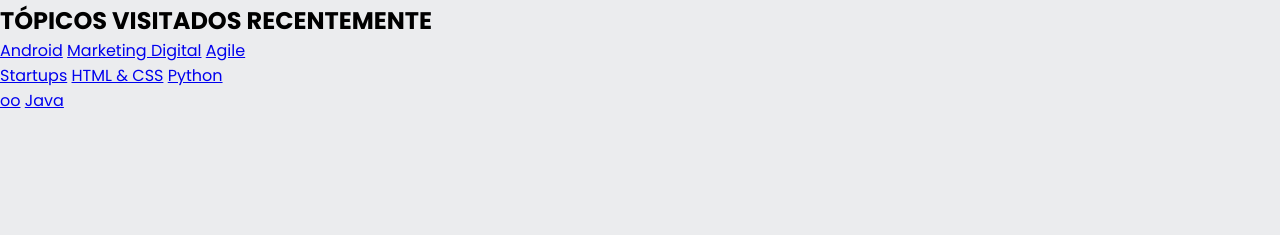
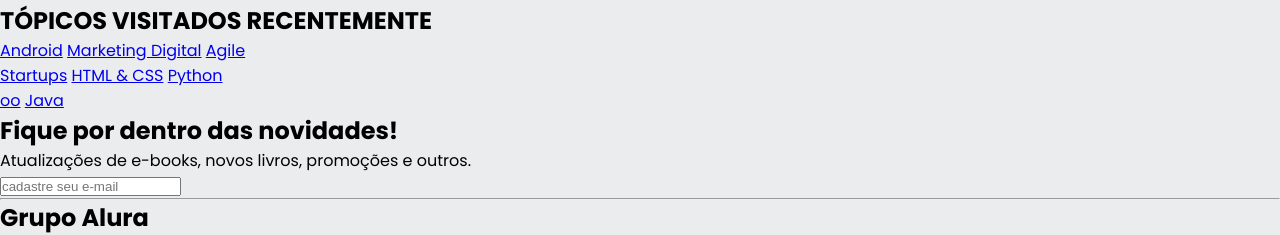
Before and after one commit to janaodantass/alura-books, a plain HTML site: page index.html in a window 1280 px wide. Shown: the part 655-890 px from the top of the page. Before the commit the page ends 800 px from the top, so only its background shows below. Drawn offline with nearby package versions, Linux system fonts and the light colour scheme.

Commit message:
Criando a seção contato e o footer

```diff
--- a/index.html
+++ b/index.html
@@ -163,5 +163,16 @@
         </div>
     </section>
 
+    <section class="contato">
+        <h2 class="contato__titulo">Fique por dentro das novidades!</h2>
+        <p class="contato__texto">Atualizações de e-books, novos livros, promoções e outros.</p>
+        <input type="email" placeholder="cadastre seu e-mail" class="contato__email">
+    </section>
+    <hr/>
+
+    <footer class="rodape">
+        <h2 class="rodape__titulo">Grupo Alura</h2>
+    </footer>
+
 </body>
 </html>
```
